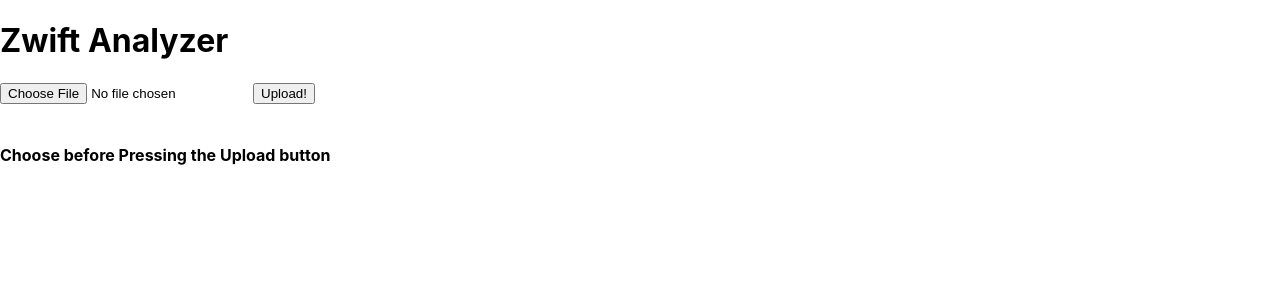
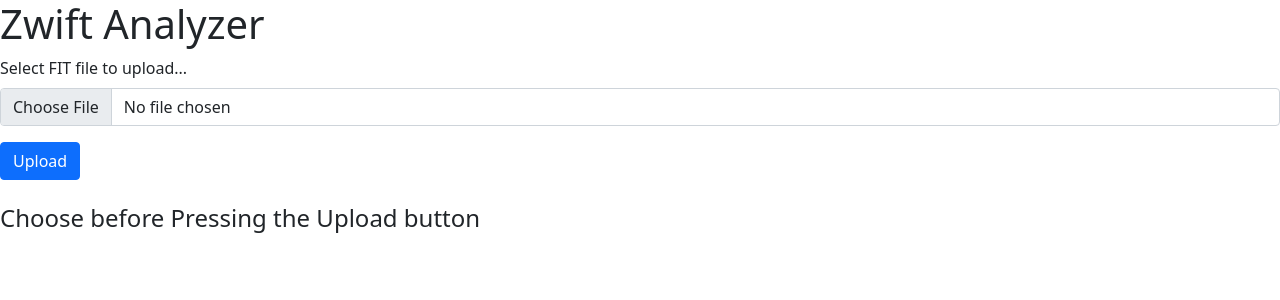
Before and after one commit to mhoffman39/Zwift-Analyzer, a React (Create React App) app: page / in a window 1280 px wide. Shown: the top 300 px of the page. Built offline with nearby package versions, Linux system fonts and the light colour scheme.

Commit message:
Converted file input and upload button to separate components. Utilized react bootstrap styling.

```diff
--- a/database/queries.js
+++ b/database/queries.js
@@ -3,5 +3,8 @@
 //get all data from ridehistory database (mostly for testing)
 module.exports.getAllData = `SELECT * FROM ridehistory`;
 
+//get all power max and power average data from database
+module.exports.getPowerData = 'SELECT (power_max, power_avg) FROM ridehistory'
+
 //add ride data to db
 module.exports.addNewRide = `INSERT INTO ridehistory ( date, duration, power_avg, power_max, hr_avg, hr_max, distance, calories, cadence_avg) VALUES ($1, $2, $3, $4, $5, $6, $7, $8, $9)`;
--- a/src/components/App.js
+++ b/src/components/App.js
@@ -1,21 +1,24 @@
+import React from 'react';
 import axios from 'axios';
-import React from 'react';
+import 'bootstrap/dist/css/bootstrap.min.css';
+import UploadButton from './UploadButton';
+import FileInput from './FileInput';
 
 class App extends React.Component {
   constructor(props) {
     super(props);
     this.state = {
       selectedFile: null,
-      rideData: {},
     };
     this.onFileChange = this.onFileChange.bind(this);
     this.onFileUpload = this.onFileUpload.bind(this);
     this.fileData = this.fileData.bind(this);
     this.updateDatabase = this.updateDatabase.bind(this);
-  }
+  };
 
   // On file select (from the pop up)
   onFileChange = event => {
+    console.log('test')
     this.setState({ selectedFile: event.target.files[0] });
   };
 
@@ -34,7 +37,6 @@
     console.log(this.state.selectedFile);
 
     // Request made to the backend api
-    //var that = this;
     const options = {
       headers: { "Content-Type": "multipart/form-data" }
     };
@@ -47,17 +49,6 @@
     catch (error) {
       console.log(error)
     }
-    // axios.post('http://localhost:3005/read', formData, options)
-    // .then(function (response) {
-    //   //console.log('Response: ',response.data);
-    //   that.setState({ rideData: response.data });
-    // })
-    // .then(
-    //   this.updateDatabase()
-    // )
-    // .catch(function (response) {
-    //   console.log(response);
-    // });
   };
 
   // File content to be displayed after file upload is complete
@@ -65,9 +56,10 @@
     if (this.state.selectedFile) {
       return (
         <div>
+                    <br />
           <h2>File Details:</h2>
           <p>File Name: {this.state.selectedFile.name}</p>
-          <p>File Type: {this.state.selectedFile.type}</p>
+          <p>File Type: FIT</p>
           <p>
             Last Modified:{" "}
             {this.state.selectedFile.lastModifiedDate.toDateString()}
@@ -85,18 +77,6 @@
   };
 
   updateDatabase(data) {
-    // if (this.state.rideData.cadence) {
-    //   console.log('State: ', this.state.rideData)
-    //   axios.post('http://localhost:3005/add', this.state.rideData)
-    //   .then(function (res) {
-    //     console.log(res)
-    //   })
-    //   .catch(function (res) {
-    //     console.log(res)
-    //   })
-    // } else {
-    //   console.log('hasnt updated yet')
-    // }
     console.log('RideData: ', data)
       axios.post('http://localhost:3005/add', data)
       .then(function (res) {
@@ -110,15 +90,13 @@
   render() {
     return (
       <div>
-          <h1>
-            Zwift Analyzer
-          </h1>
-          <div>
-              <input type="file" onChange={this.onFileChange} />
-              <button onClick={this.onFileUpload}>
-                Upload!
-              </button>
-          </div>
+        <h1>
+          Zwift Analyzer
+        </h1>
+        <div>
+          <FileInput onChange={this.onFileChange} />
+          <UploadButton onClick={this.onFileUpload} />
+        </div>
         {this.fileData()}
       </div>
     );
--- /dev/null
+++ b/src/components/FileInput.js
@@ -0,0 +1,13 @@
+import Form from 'react-bootstrap/Form';
+
+const FileInput = ({ onChange }) => {
+
+  return (
+    <Form.Group controlId="formFile" className="mb-3">
+      <Form.Label>Select FIT file to upload...</Form.Label>
+      <Form.Control type="file" onChange={onChange} />
+    </Form.Group>
+  )
+}
+
+export default FileInput;
--- a/src/components/UploadButton.js
+++ b/src/components/UploadButton.js
@@ -1,20 +1,9 @@
-import { useRef } from "react";
-// import Button from 'react-bootstrap/Button';
+import Button from 'react-bootstrap/Button';
 
-const UploadButton = () => {
-  const inputRef = useRef<HTMLInputElement>(null);
+const UploadButton = ({ onClick }) => {
 
-  const handleUpload = () => {
-    inputRef.current?.click();
-  };
   return (
-    <div className="m-3">
-      <label className="mx-3">Choose file: </label>
-      <input ref={inputRef} className="d-none" type="file" />
-      <button onClick={handleUpload} className="btn btn-outline-primary">
-        Upload
-      </button>
-    </div>
+    <Button variant="primary" onClick={onClick}>Upload</Button>
   )
 }
 
```
Also changed, not shown: database/model.js (+12 -9 lines), 2 other files (tests, documents, lock files or other folders).
